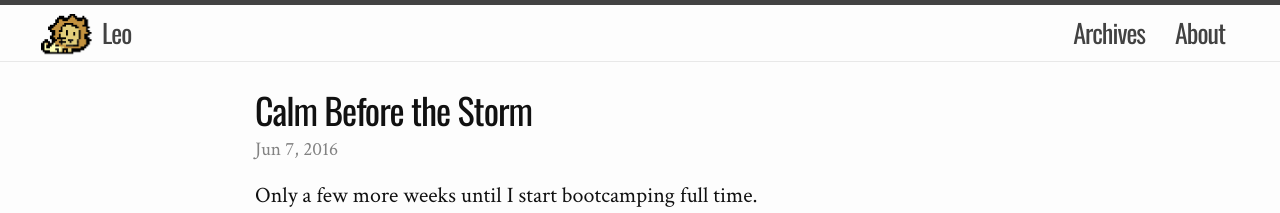
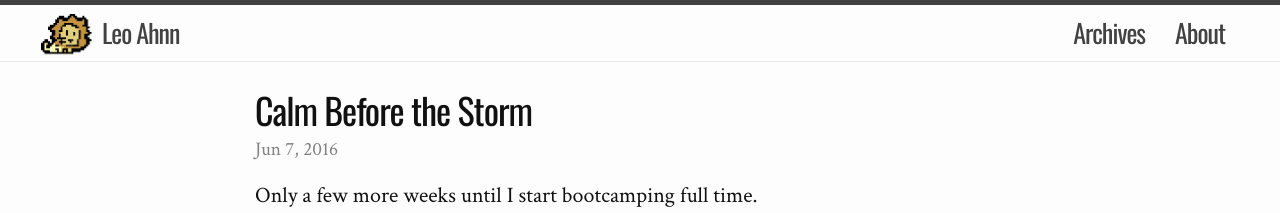
Before and after one commit to leoahnn/leosaysger.github.io, a Jekyll site: the page built from _posts/2016-06-07-calm-before-the-storm.md, in a window 1280 px wide. Shown: the top 213 px of the page. Built offline with Jekyll 4.4.1, drawn with Linux system fonts in a browser that asks for light colours.

```diff
--- a/_config.yml
+++ b/_config.yml
@@ -6,7 +6,7 @@
 # 'jekyll serve'. If you change this file, please restart the server process.
 
 # Site settings
-title: Leo
+title: Leo Ahnn
 email: leoahnn@gmail.com
 description: "Leo Ahnn's Site"
 url: "http://leoahnn.com" # the base hostname & protocol for your site
```
Also changed, not shown: _posts/2016-06-07-calm-before-the-storm.md (line endings or trailing spaces), assets/profile.JPG.
